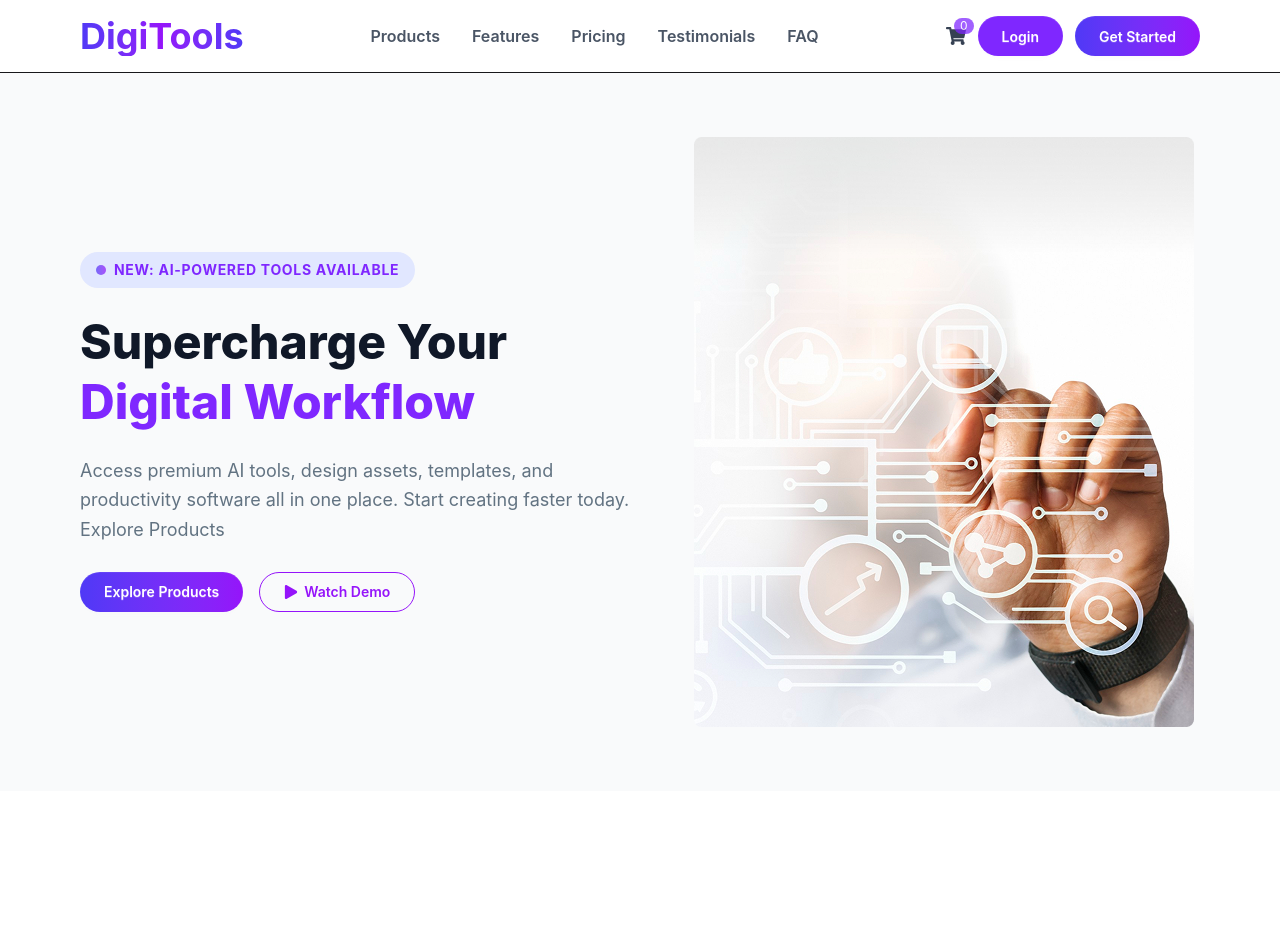
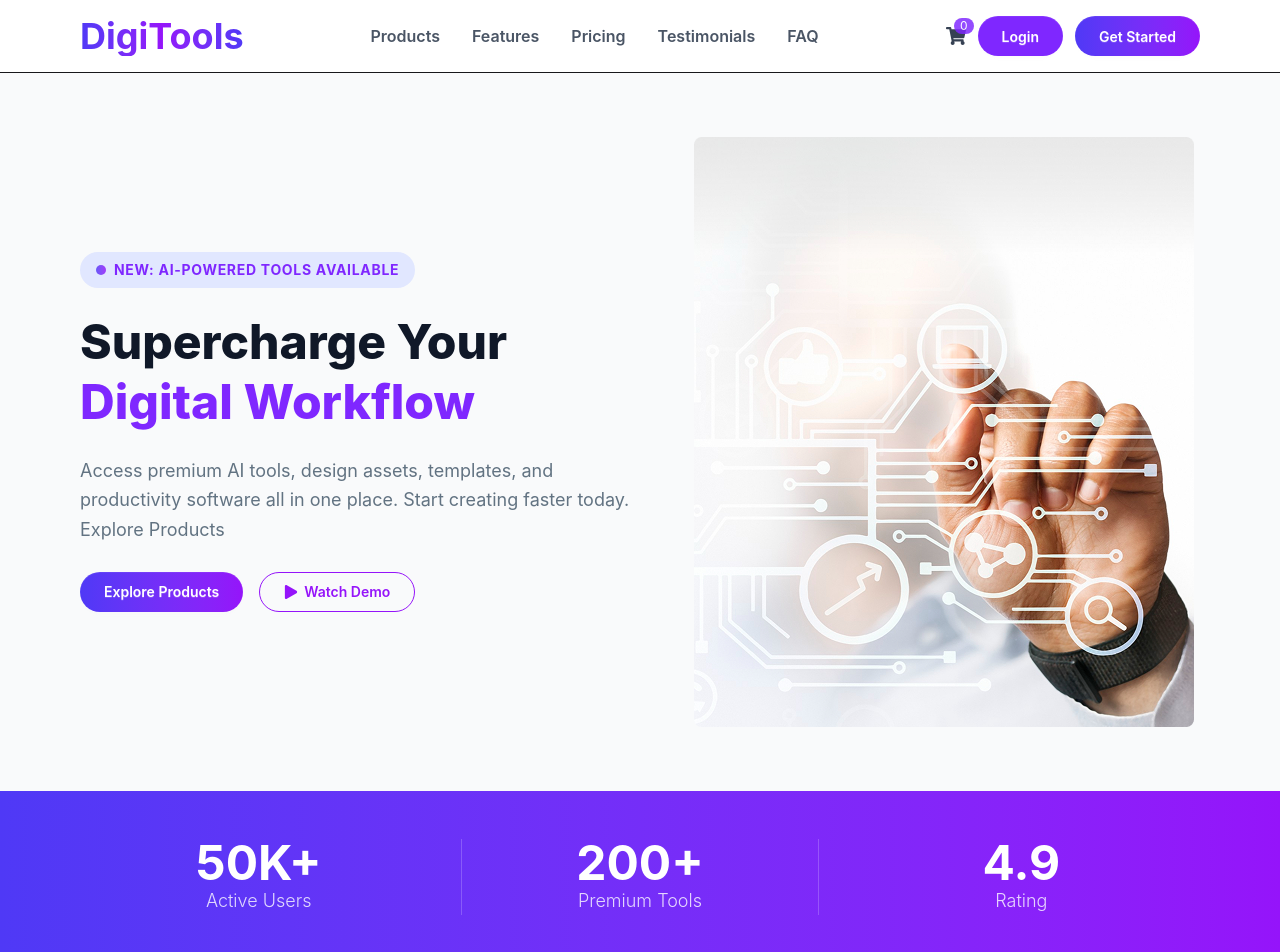
Before and after one commit to Redwanhossain200/digitools-website, a React (Vite) app: page / in a window 1280 px wide. Shown: the top 952 px of the page. Before the commit the page ends 800 px from the top, so only its background shows below. Built offline with nearby package versions, Linux system fonts and the light colour scheme.

Commit message:
stats section added

```diff
--- a/src/App.jsx
+++ b/src/App.jsx
@@ -3,6 +3,7 @@ import { ToastContainer, toast } from 'react-toastify'
 import 'react-toastify/dist/ReactToastify.css'
 import Navbar from './components/Navbar'
 import Header from './components/Header'
+import Stats from './components/Stats'
 import './App.css'
 
 function App() {
@@ -67,6 +68,8 @@ function App() {
         <Navbar cart={cart} setActiveTab={setActiveTab}></Navbar>
 
         <Header></Header>
+
+        <Stats></Stats>
       </div>
     </>
   )
--- /dev/null
+++ b/src/components/Stats.jsx
@@ -0,0 +1,11 @@
+const Stats = () => {
+  return (
+    <div id="features" className="bg-linear-to-r from-[#4F39F6] to-[#9514FA] py-12 px-6 lg:px-20 grid grid-cols-1 md:grid-cols-3 text-white text-center gap-6">
+      <div><h3 className="text-5xl font-bold">50K+</h3><p className="opacity-80 text-lg font-light">Active Users</p></div>
+      <div className="md:border-x border-white/20 px-4"><h3 className="text-5xl font-bold">200+</h3><p className="opacity-80 text-lg font-light">Premium Tools</p></div>
+      <div><h3 className="text-5xl font-bold">4.9</h3><p className="opacity-80 text-lg font-light">Rating</p></div>
+    </div>
+  );
+};
+
+export default Stats;
```
